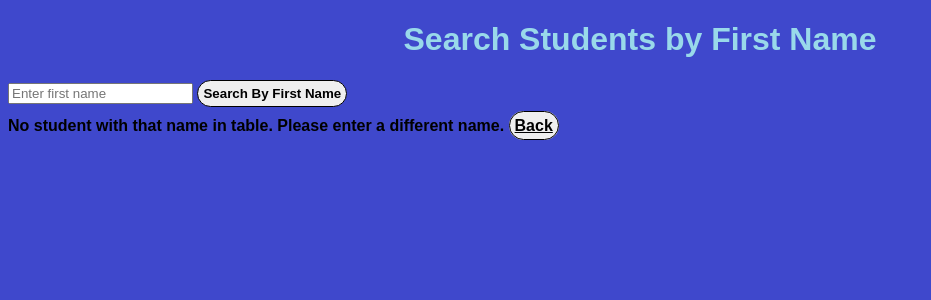
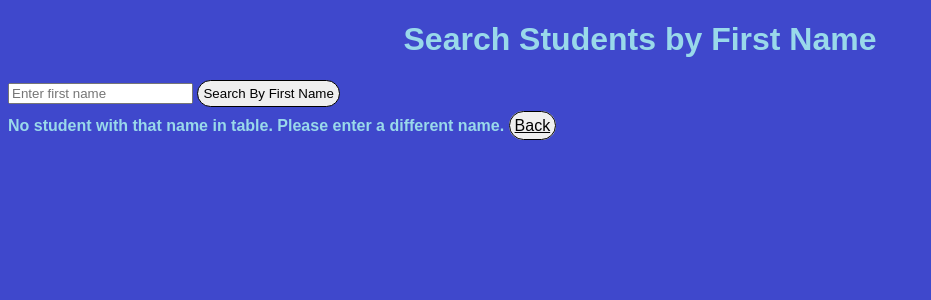
Before and after one commit to andriesvdw1/StudentsDB-Flask, a Flask app: page /search in a window 1280 px wide. Shown: the top 300 px of the page, without its empty margins (0-931 px from the left). Run offline with Flask 3, Linux system fonts and the light colour scheme.

Commit message:
Update styles.css
added styling for error class

```diff
--- a/static/styles.css
+++ b/static/styles.css
@@ -8,6 +8,8 @@ body {
     margin: 0 auto;
 }
 
+.error{color:#99D9EA;}
+
 h1 {
     text-align: center;
     color:#99D9EA;
@@ -17,7 +19,7 @@ table {
     width: 100%;
     border-collapse: collapse;
     margin: 20px 0;
-    background-color:#f0ebd8;
+    background-color:#99D9EA;
     color:#3F48CC;
 }
 
@@ -29,7 +31,6 @@ th, td {
     padding: 10px;
     text-align: left;
 }
-td{font-weight: bold;}
 
 form {
     margin: 10px 0;
@@ -41,5 +42,4 @@ background-color:#EFEFEF;
 border: 1px solid black;
 border-radius:20px;
 padding:5px;
-font-weight: bold;
 }
```
